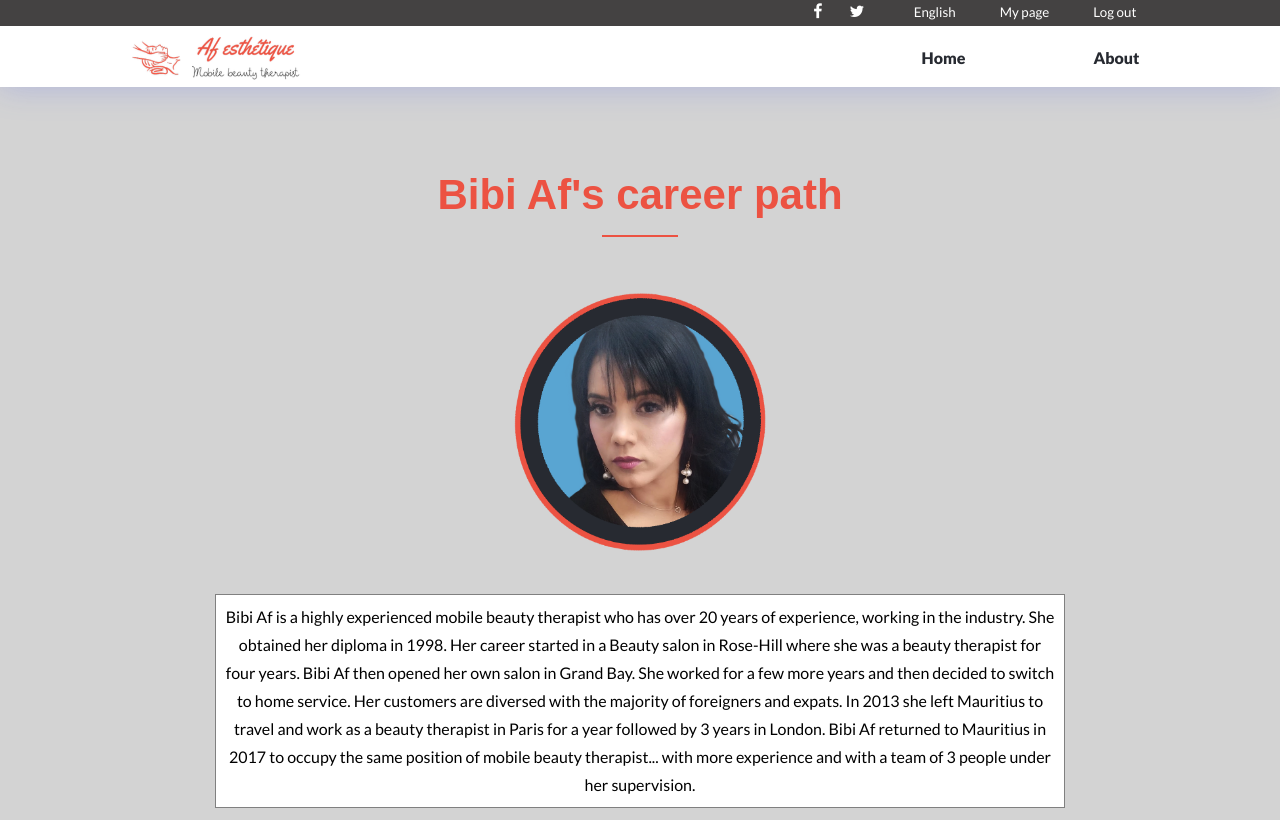
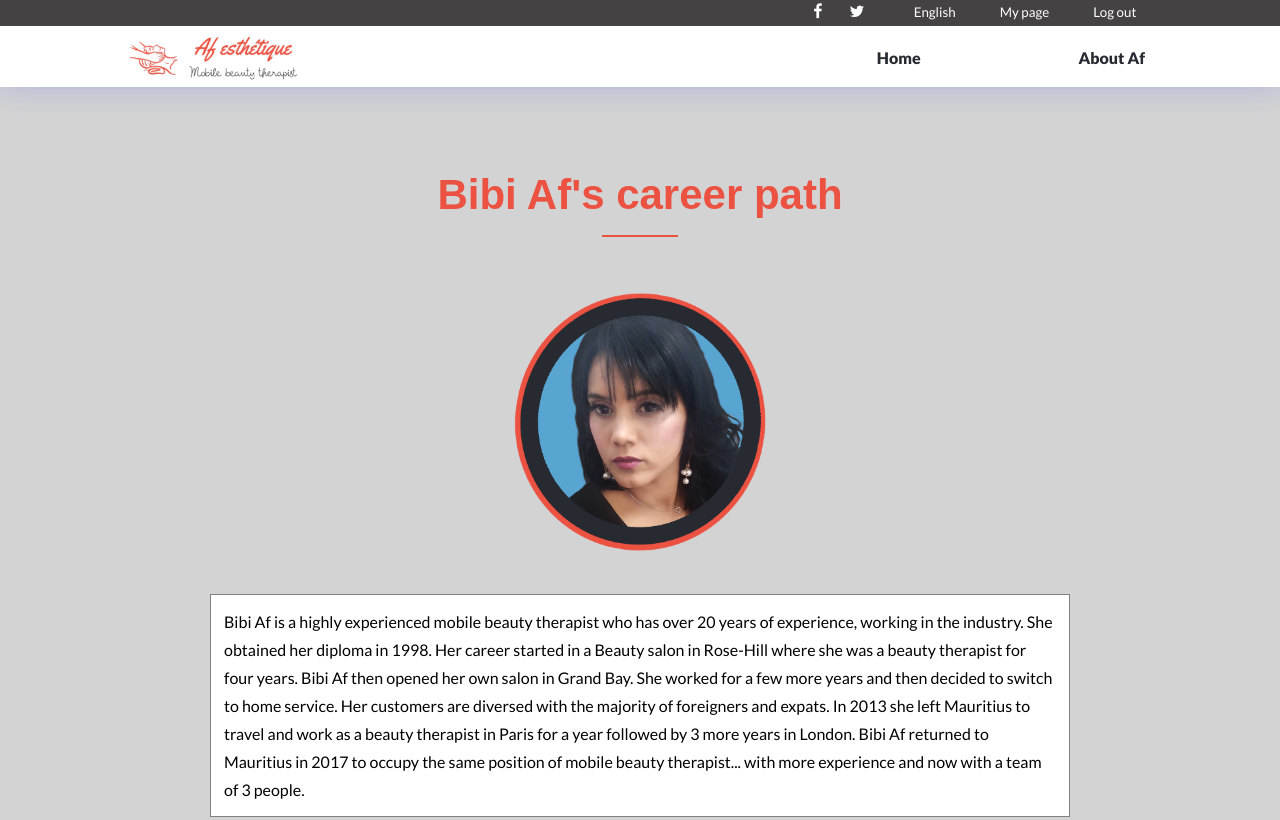
Before and after one commit to Akhtar-Joomun/beauty-therapist, a plain HTML site: page about.html in a window 1280 px wide. Shown: the top 820 px of the page. Drawn offline with Linux system fonts and the light colour scheme.

Commit message:
Adjust logo

```diff
--- a/about.html
+++ b/about.html
@@ -49,7 +49,7 @@
           ><img class="logo" src="images/logo.png" alt="logo"
         /></a>
         <a class="nav-links-desk" href="./index.html">Home</a>
-        <a class="nav-links-desk" href="./about.html">About</a>
+        <a class="nav-links-desk" href="./about.html">About Af</a>
       </nav>
     </header>
     <header class="mob">
@@ -68,7 +68,7 @@
         </div>
         <div>
           <a href="./about.html" class="about-nav2">
-            <h2 class="header2-content-mob">About</h2>
+            <h2 class="header2-content-mob">About Af</h2>
           </a>
         </div>
       </nav>
@@ -96,9 +96,8 @@
           decided to switch to home service. Her customers are diversed with the
           majority of foreigners and expats. In 2013 she left Mauritius to
           travel and work as a beauty therapist in Paris for a year followed by
-          3 years in London. Bibi Af returned to Mauritius in 2017 to occupy the
-          same position of mobile beauty therapist... with more experience and
-          with a team of 3 people under her supervision.
+          3 more years in London. Bibi Af returned to Mauritius in 2017 to occupy the
+          same position of mobile beauty therapist... with more experience and now with a team of 3 people.
         </p>
       </section>
       <section class="about-logo">
@@ -153,7 +152,7 @@
             <p class="testimonials-info">
               Home service is so convenient for me as I've just had a baby
               recently. I looked online and found Af Esthétique. I give Bibi Af
-              a rating of 5 stars. She's really good at what she does.
+              a rating of 5 stars. She's the best I've known so far.
             </p>
           </div>
         </div>
--- a/style.css
+++ b/style.css
@@ -121,7 +121,7 @@
   }
 
   .logo {
-    width: 38%;
+    width: 42%;
     height: 99%;
     margin-right: 27%;
     margin-left: 7%;
@@ -458,8 +458,9 @@
     border: grey;
     border-width: 1px;
     border-style: solid;
-    padding: 1%;
+    padding: 2%;
     margin-bottom: 10%;
+    text-align: left;
   }
 
   .contact {
@@ -579,6 +580,7 @@
     margin-right: 10%;
     transition: transform 0.3s;
     font-weight: 900;
+    width: 7%;
   }
 
   .nav-links-desk:hover {
@@ -749,7 +751,7 @@
 
     .career-path {
       width: 65%;
-      padding: 8px;
+      padding: 1%;
       line-height: 28px;
       margin-top: 40px;
       margin-bottom: 40px;
```
Also changed, not shown: index.html (+2 -2 lines).
